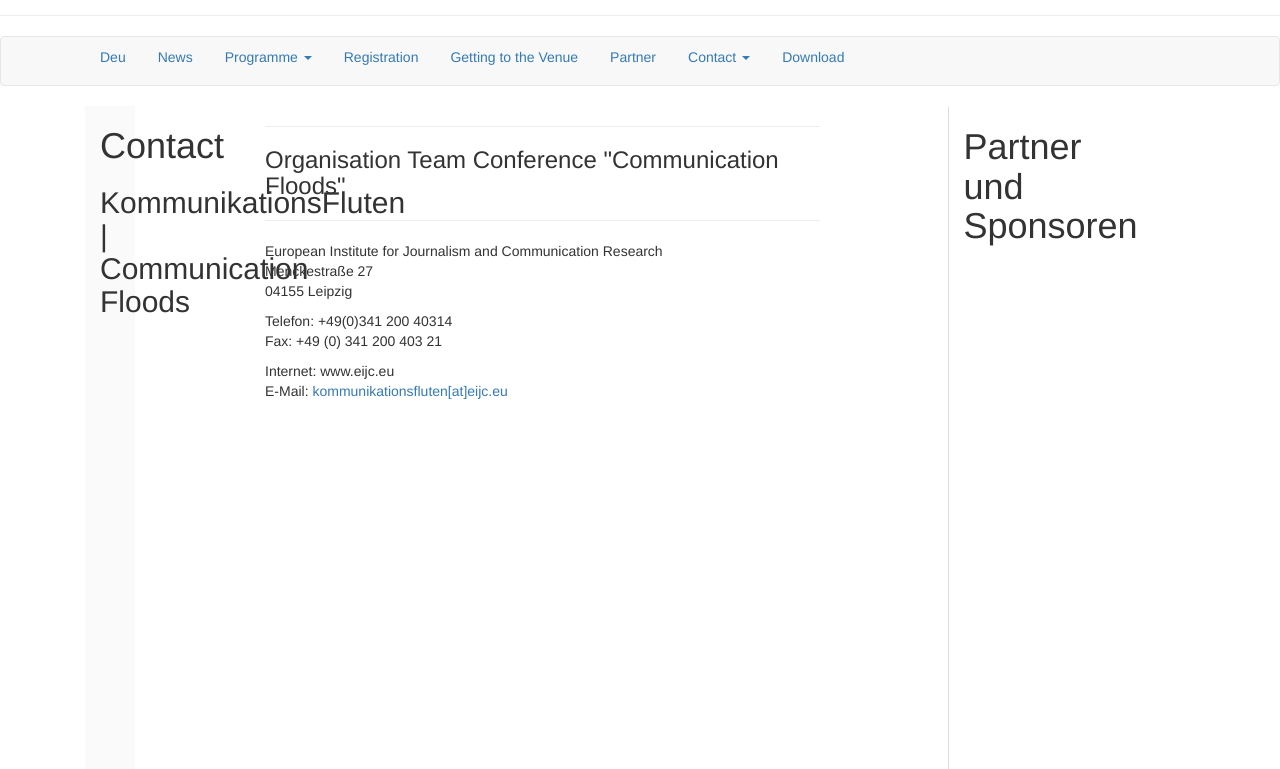
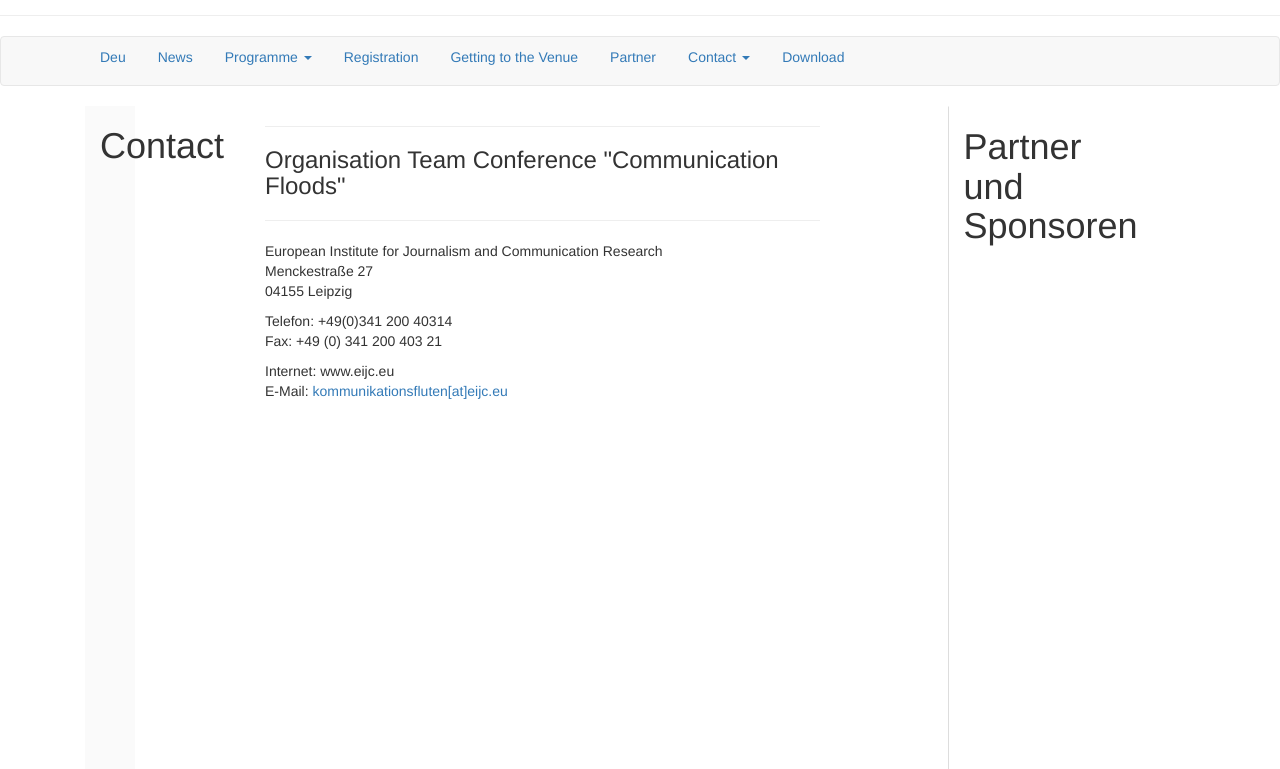
Before and after one commit to susedev/test, a Jekyll site: the page built from contact.html, in a window 1280 px wide and 900 px high, cut to the strip 131-900 px from the top of the window. Built offline with Jekyll 4.4.1, drawn with Linux system fonts in a browser that asks for light colours; nearby versions of some CDN libraries.

Commit message:
Update page.html

```diff
--- a/_layouts/page.html
+++ b/_layouts/page.html
@@ -14,7 +14,6 @@ layout: base
     <div class="col-md-2">
       <div class="container" style="display: block; width: 50px; height: 2000px; background-color: #FAFAFA; margin-left: 15px; box-sizing: border-box;">
        <h1>{{ page.title }}</h1>
-       <h2><p class="small; float: right; ">KommunikationsFluten | Communication Floods</p></h2>
       </div>
     </div>
     <div class="col-md-6">
```
